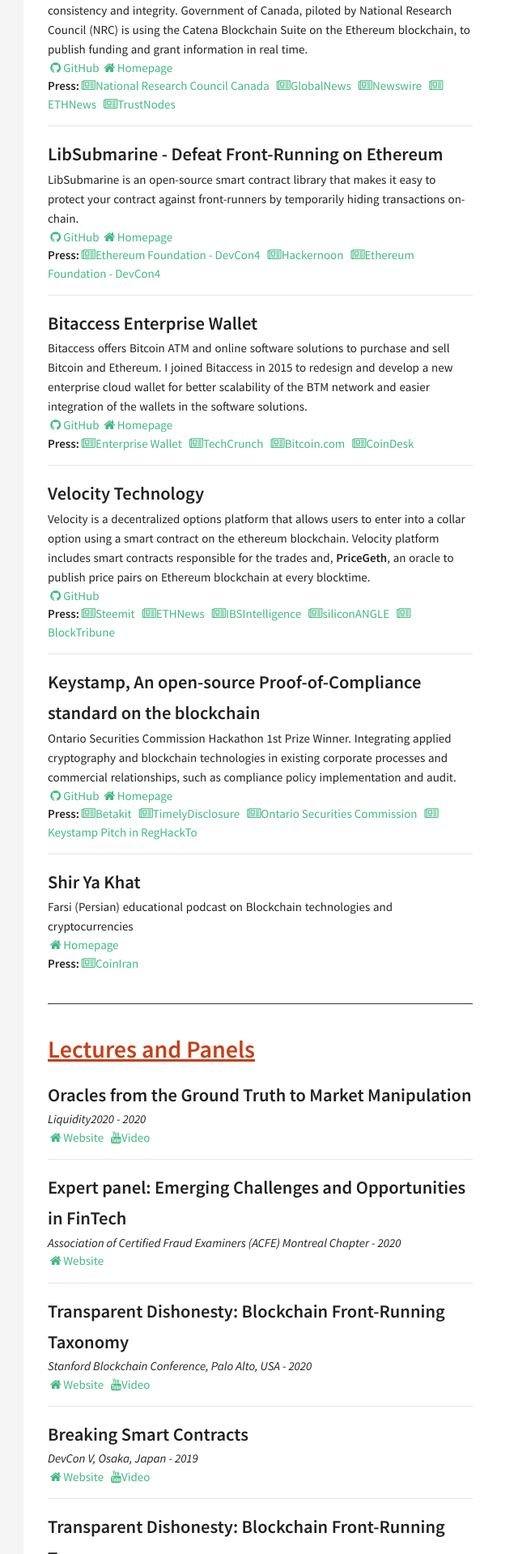
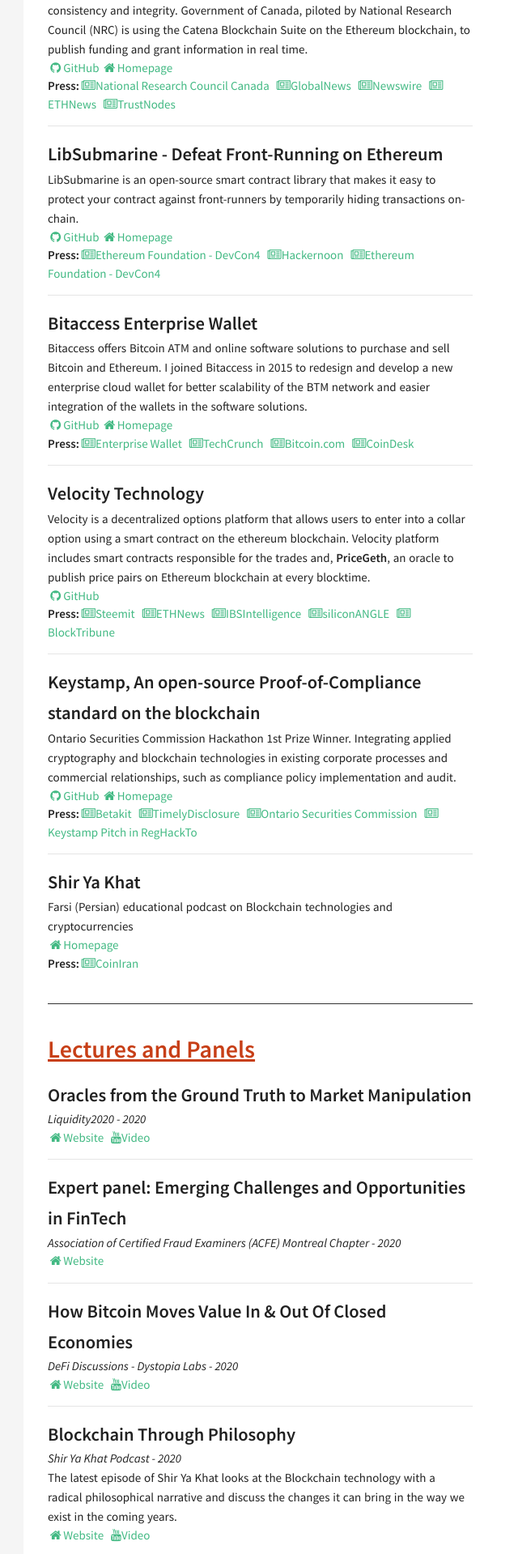
Before and after one commit to shayanb/shayan.es, a Jekyll site: the page built from index.html, in a window 1280 px wide. Shown: the part 3081-5000 px from the top of the page at 81% size, without its empty margins (291-931 px from the left). Built offline with Jekyll 4.4.1, drawn with Linux system fonts in a browser that asks for light colours; nearby versions of some CDN libraries.

Commit message:
add missing lectures

```diff
--- a/_data/index/lectures.yml
+++ b/_data/index/lectures.yml
@@ -10,6 +10,22 @@
   website: https://www.acfemontreal.com/evenements-eventsevt/conference-virtuelle-virtual-conference/
   flag: CA
   year: 2020
+
+- name: "How Bitcoin Moves Value In & Out Of Closed Economies"
+  location: DeFi Discussions - Dystopia Labs
+  website: https://cbr.stanford.edu/sbc20/
+  flag: US
+  year: 2020
+  youtube: "https://www.youtube.com/watch?v=VaqIFiY-Ks0"
+
+- name: "Blockchain Through Philosophy"
+  descr: "The latest episode of Shir Ya Khat looks at the Blockchain technology with a radical philosophical narrative and discuss the changes it can bring in the way we exist in the coming years."
+  location: Shir Ya Khat Podcast
+  website: https://shiryakhat.net/2020/04/blockchain-through-philosophy.html
+  flag: US
+  year: 2020
+  youtube: "https://www.youtube.com/watch?v=OThCgcFshKw"
+
 
 - name: "Transparent Dishonesty: Blockchain Front-Running Taxonomy"
   location: Stanford Blockchain Conference, Palo Alto, USA
@@ -38,6 +54,7 @@
   location: "Blockchain Training Conference, Denver, USA"
   slides: "https://btc2019.sched.com/event/T4vf/security-by-design-and-smart-contract-audits"
   website: "https://blockchaintraining.org"
+  youtube: "https://www.youtube.com/watch?v=gfD1KBtLWZI"
   year: 2019
 
 - name: "Smashing Smart Contracts: Detecting and Exploiting Vulnerabilities in EVM bytecode"
```
